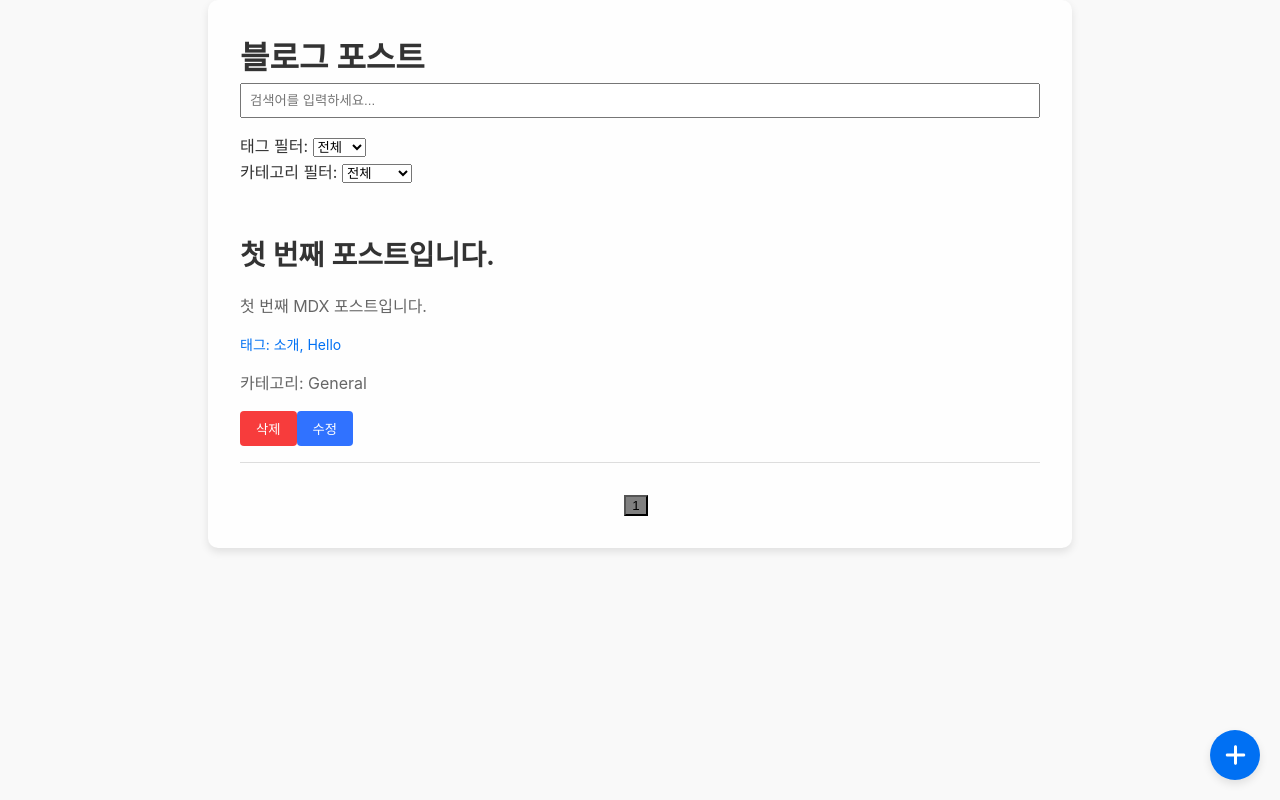
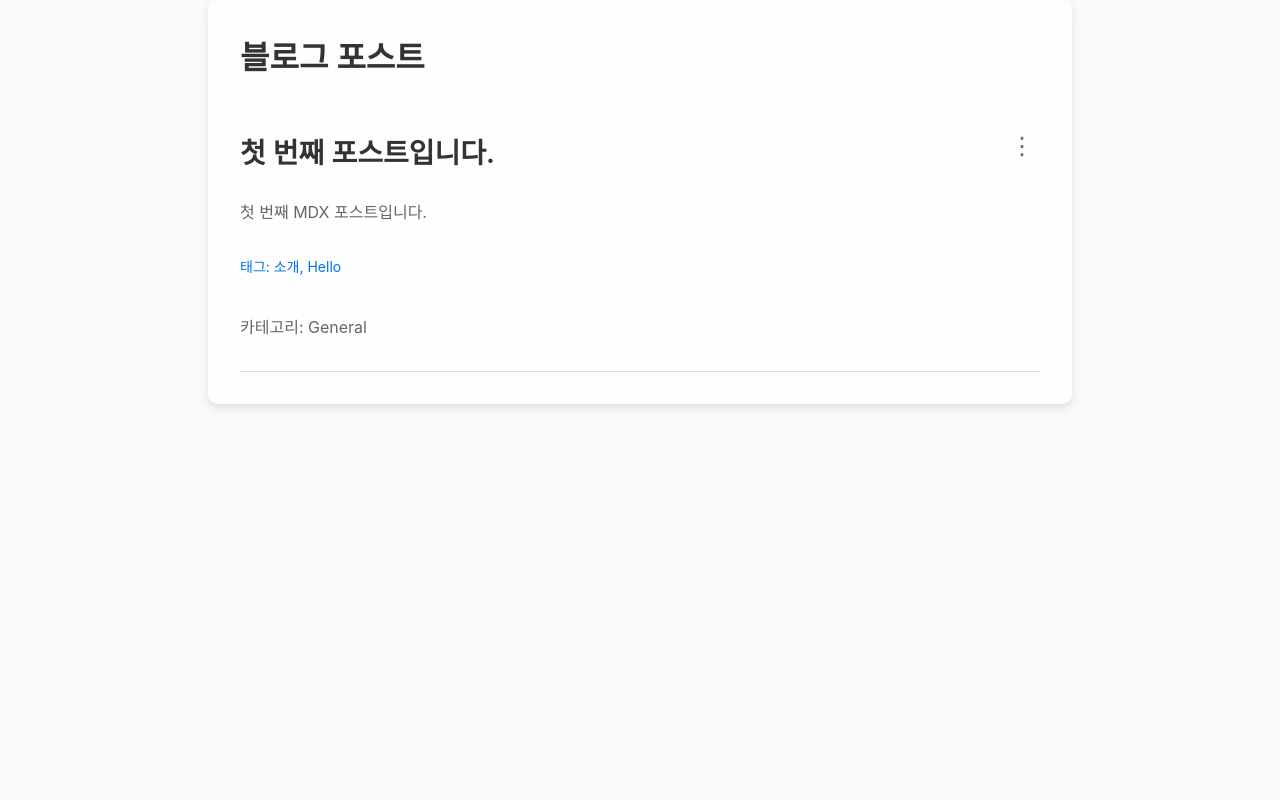
Before and after one commit to khs1209/my-blog-project, a Next.js app: page / in a window 1280 px wide. Built offline with nearby package versions, Linux system fonts and the light colour scheme.

Commit message:
일부 수정

```diff
--- a/pages/index.js
+++ b/pages/index.js
@@ -129,114 +129,12 @@ export default function Home({ posts: initialPosts = [] }) {
 
   return (
     <div className={styles.container}>
-      {/* 페이지 제목 */}
       <h1>블로그 포스트</h1>
-
-      {/* 검색 필드 */}
-      <div className={styles.searchContainer}>
-        <input
-          type="text"
-          placeholder="검색어를 입력하세요..."
-          value={searchText}
-          onChange={(e) => {
-            setSearchText(e.target.value); // 검색어 상태 업데이트
-            setCurrentPage(1); // 검색 시 페이지를 첫 번째 페이지로 초기화
-          }}
-          className={styles.searchInput}
-        />
-      </div>
-
-      {/* 태그 필터 */}
-      <div className={styles.filters}>
-        <span>태그 필터: </span>
-        <select
-          value={selectedTag}
-          onChange={(e) => setSelectedTag(e.target.value)} // 선택된 태그 상태 업데이트
-        >
-          <option value="">전체</option>
-          {allTags.map((tag) => (
-            <option key={tag} value={tag}>
-              {tag}
-            </option>
-          ))}
-        </select>
-      </div>
-
-      {/* 카테고리 필터 */}
-      <div className={styles.filters}>
-        <span>카테고리 필터: </span>
-        <select
-          value={selectedCategory}
-          onChange={(e) => setSelectedCategory(e.target.value)} // 선택된 카테고리 상태 업데이트
-        >
-          <option value="">전체</option>
-          {allCategories.map((category) => (
-            <option key={category} value={category}>
-              {category}
-            </option>
-          ))}
-        </select>
-      </div>
-
-      {/* 새로운 포스트 추가 버튼 */}
-      <button onClick={() => setIsModalOpen(true)} className={styles.addButton}>
-        <FontAwesomeIcon icon={faPlus} />
-      </button>
-
-      {/* 새로운 포스트 추가 모달 */}
-      <Modal
-        isOpen={isModalOpen}
-        onRequestClose={() => setIsModalOpen(false)}
-        contentLabel="새로운 포스트 추가"
-        className={styles.modal}
-        overlayClassName={styles.overlay}
-      >
-        <h2>새로운 포스트 추가</h2>
-        <input
-          type="text"
-          placeholder="제목"
-          value={newPost.title}
-          onChange={(e) => setNewPost({ ...newPost, title: e.target.value })} // 제목 상태 업데이트
-          className={styles.inputField}
-        />
-        <textarea
-          placeholder="설명"
-          value={newPost.description}
-          onChange={(e) =>
-            setNewPost({ ...newPost, description: e.target.value }) // 설명 상태 업데이트
-          }
-          className={styles.textareaField}
-        />
-        <input
-          type="text"
-          placeholder="태그 (쉼표로 구분)"
-          value={newPost.tags}
-          onChange={(e) => setNewPost({ ...newPost, tags: e.target.value })} // 태그 상태 업데이트
-          className={styles.inputField}
-        />
-        <input
-          type="text"
-          placeholder="카테고리"
-          value={newPost.category}
-          onChange={(e) => setNewPost({ ...newPost, category: e.target.value })} // 카테고리 상태 업데이트
-          className={styles.inputField}
-        />
-        <button onClick={handleAddPost} style={{ padding: "0.5rem 1rem" }}>
-          추가
-        </button>
-        <button
-          onClick={() => setIsModalOpen(false)}
-          style={{ padding: "0.5rem 1rem", marginLeft: "1rem" }}
-        >
-          취소
-        </button>
-      </Modal>
-
-      {/* 게시글 목록 */}
       <div style={{ marginTop: "2rem" }}>
-        {paginatedPosts.map((post) => (
+        {posts.map((post) => (
           <div key={post.slug} className={styles.post}>
-            {/* 게시글 제목 */}
+            <div className={styles.postHeader}>
+              <div className={styles.postContent}>
                 <Link href={`/posts/${post.slug}`}>
                   <h2>{post.title}</h2>
                 </Link>
@@ -248,8 +146,16 @@ export default function Home({ posts: initialPosts = [] }) {
                 )}
                 {/* 카테고리 */}
                 {post.category && <p>카테고리: {post.category}</p>}
-
-            {/* 삭제 버튼 */}
+              </div>
+              <div className={styles.menuWrapper}>
+                <button
+                  className={styles.menuButton}
+                  onClick={() => toggleMenu(post.slug)}
+                >
+                  ⋮
+                </button>
+                {menuVisible === post.slug && (
+                  <div className={styles.dropdownMenu}>
                     <button
                       onClick={async () => {
                         const confirmed = confirm(
@@ -270,6 +176,7 @@ export default function Home({ posts: initialPosts = [] }) {
                               setPosts((prevPosts) =>
                                 prevPosts.filter((p) => p.slug !== post.slug)
                               ); // 상태 업데이트
+                              setMenuVisible(null); // 메뉴 닫기
                             } else {
                               const errorData = await response.json();
                               alert(`오류 발생: ${errorData.error}`);
@@ -284,34 +191,21 @@ export default function Home({ posts: initialPosts = [] }) {
                     >
                       삭제
                     </button>
-
-            {/* 수정 버튼 */}
                     <button
                       onClick={() => {
                         setNewPost(post); // 수정할 게시글 데이터를 상태에 설정
                         setIsModalOpen(true); // 수정 모달 열기
+                        setMenuVisible(null); // 메뉴 닫기
                       }}
                       className={styles.editButton}
                     >
                       수정
                     </button>
                   </div>
-        ))}
+                )}
               </div>
-
-      {/* 페이지네이션 */}
-      <div className={styles.pagination}>
-        {Array.from({ length: totalPages }, (_, idx) => (
-          <button
-            key={idx + 1}
-            onClick={() => setCurrentPage(idx + 1)} // 페이지 변경
-            style={{
-              marginRight: "0.5rem",
-              background: currentPage === idx + 1 ? "gray" : "white",
-            }}
-          >
-            {idx + 1}
-          </button>
+            </div>
+          </div>
         ))}
       </div>
     </div>
--- a/pages/posts/[slug].js
+++ b/posts/[slug].js
@@ -5,8 +5,8 @@ import { serialize } from 'next-mdx-remote/serialize';
 import { MDXRemote } from 'next-mdx-remote';
 import rehypePrism from 'rehype-prism';
 import styles from '../../styles/PostPage.module.css';
-import SocialShare from '../../components/SocialShare';
-import RelatedPosts from '../../components/RelatedPosts';
+import SocialShare from '../components/SocialShare';
+import RelatedPosts from '../components/RelatedPosts';
 
 export default function PostPage({ frontMatter, mdxSource, slug, allPosts, error }) {
   if (error) {
--- a/styles/Home.module.css
+++ b/styles/Home.module.css
@@ -143,29 +143,92 @@
 }
 
 
-/*삭제 및 수정 버튼 스타일*/
+
+/* 게시글 헤더 스타일 */
+.postHeader {
+  display: flex;
+  justify-content: space-between; /* 점 3개 메뉴는 오른쪽에 유지 */
+  align-items: flex-start; /* 제목과 설명, 태그, 카테고리를 위쪽 정렬 */
+}
+
+/* 게시글 내용 스타일 */
+.postContent {
+  display: flex;
+  flex-direction: column; /* 설명, 태그, 카테고리를 세로로 정렬 */
+  gap: 0.5rem; /* 요소 간 간격 추가 */
+}
+
+/* 메뉴 버튼 스타일 */
+.menuButton {
+  background: none;
+  border: none;
+  font-size: 1.5rem;
+  cursor: pointer;
+  color: #666;
+}
+
+.menuButton:hover {
+  color: #333;
+}
+
+/* 드롭다운 메뉴 스타일 */
+.dropdownMenu {
+  position: absolute;
+  top: 100%;
+  right: 0;
+  background: white;
+  border: 1px solid #ddd;
+  border-radius: 4px;
+  box-shadow: 0 4px 8px rgba(0, 0, 0, 0.1);
+  z-index: 10;
+  display: flex;
+  flex-direction: column;
+  width: 150px; /* 가로 크기 조정 */
+  padding: 0.5rem 0; /* 내부 여백 추가 */
+}
+
+.menuWrapper {
+  position: relative;
+}
+
+/* 드롭다운 메뉴 스타일 */
+.dropdownMenu {
+  position: absolute;
+  top: 100%;
+  right: 0;
+  background: white;
+  border: 1px solid #ddd;
+  border-radius: 4px;
+  box-shadow: 0 4px 8px rgba(0, 0, 0, 0.1);
+  z-index: 10;
+  display: flex;
+  flex-direction: column;
+  width: 150px; /* 가로 크기 조정 */
+  padding: 0.5rem 0; /* 내부 여백 추가 */
+}
+
+/* 드롭다운 메뉴 버튼 스타일 */
+.dropdownMenu button {
+  padding: 0.5rem 1rem;
+  background: none;
+  border: none;
+  text-align: left;
+  cursor: pointer;
+  width: 100%;
+  font-size: 1rem; /* 글씨 크기 */
+}
+
+/* 드롭다운 메뉴 버튼 호버 스타일 */
+.dropdownMenu button:hover {
+  background: #f9f9f9;
+}
+
+/* 삭제 버튼 스타일 */
 .deleteButton {
-  background-color: rgb(247, 60, 60);
-  color: white;
-  border: none;
-  padding: 0.5rem 1rem;
-  border-radius: 4px;
-  cursor: pointer;
+  color: red; /* 붉은 글씨 */
+  font-weight: bold; /* 글씨 두껍게 */
 }
 
 .deleteButton:hover {
-  background-color: darkred;
+  background: #ffe5e5; /* 붉은 배경 호버 효과 */
 }
-
-.editButton {
-  background-color: rgb(48, 114, 255);
-  color: white;
-  border: none;
-  padding: 0.5rem 1rem;
-  border-radius: 4px;
-  cursor: pointer;
-}
-
-.editButton:hover {
-  background-color: darkblue;
-}
```
Lines whose indentation alone changed are shown as unchanged.
